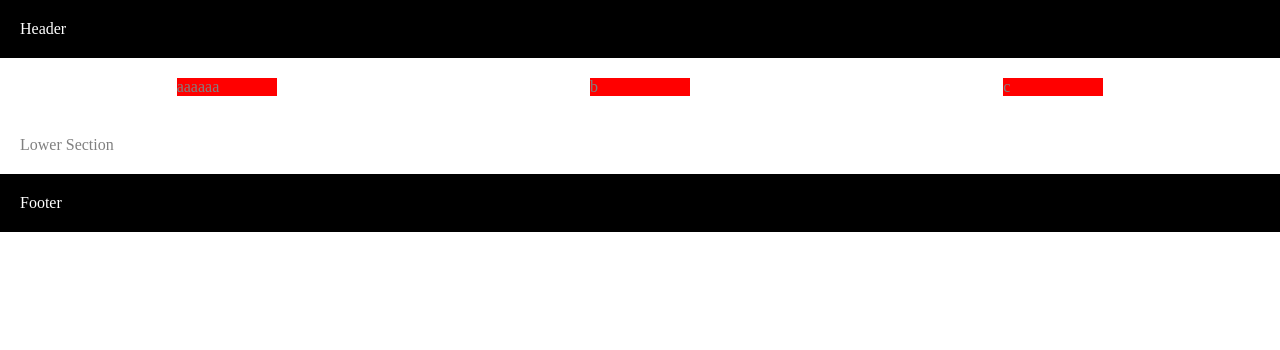
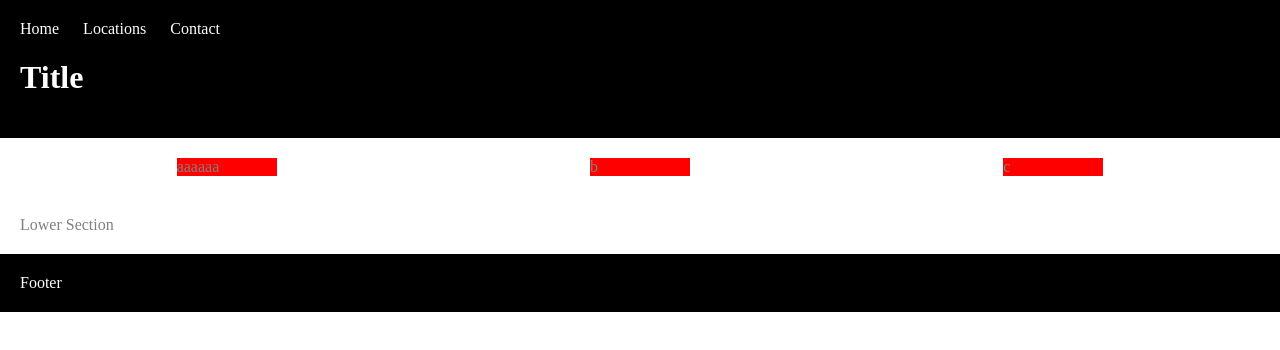
Before and after one commit to ysumit99/CSSLayouts, a plain HTML site: page index.html in a window 1280 px wide. Drawn offline with Linux system fonts and the light colour scheme.

Commit message:
creating navbar using ul and li

```diff
--- a/index.html
+++ b/index.html
@@ -7,12 +7,6 @@
 
     <style>
       header {
-        color: white;
-        background-color: black;
-        padding: 20px;
-      }
-
-      footer {
         color: white;
         background-color: black;
         padding: 20px;
@@ -35,10 +29,36 @@
         margin: 0;
         padding: 0;
       }
+
+      ul {
+        margin: 0;
+        padding: 0;
+        list-style-type: none;
+      }
+
+      li {
+        display: inline-block;
+        margin-right: 20px;
+      }
+
+      footer {
+        color: white;
+        background-color: black;
+        padding: 20px;
+      }
     </style>
   </head>
   <body>
-    <header>Header</header>
+    <header>
+      <nav>
+        <ul>
+          <li>Home</li>
+          <li>Locations</li>
+          <li>Contact</li>
+        </ul>
+      </nav>
+      <h1>Title</h1>
+    </header>
 
     <section>
       <div>aaaaaa</div>
```
